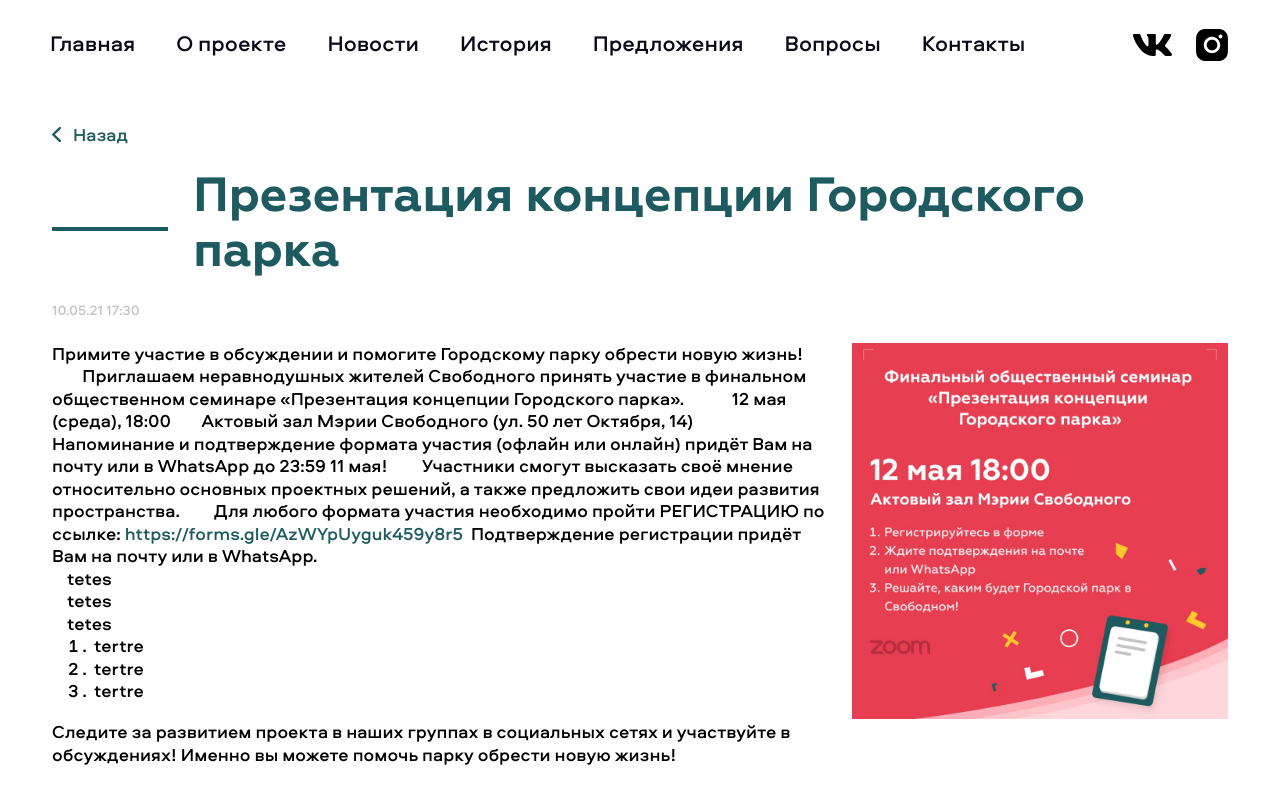
After one commit to acr0matic/freedom, a PHP site: page /single-news.php in a window 1280 px wide. The commit adds this page. Run offline with PHP 8.4, Linux system fonts and the light colour scheme; style sheets or scripts are compiled from the project's sources.

Commit message:
feat: страница "новости"

```diff
--- a/src/scripts/script.js
+++ b/src/scripts/script.js
@@ -8,7 +8,9 @@ const headerIcons = header.querySelectorAll('.social__icon');
 const isNews = document.querySelector('.news-page');
 
 if (isNews) {
-  header.classList.add('header-scroll')
+  if (window.matchMedia('(max-width: 991px)').matches)
+    header.classList.add('header-scroll');
+
   headerNavigation.classList.remove('nav--inverted');
   headerIcons.forEach((icon) => icon.classList.remove('link__icon--inverted'));
 }
--- a/src/scss/layout/_layout.scss
+++ b/src/scss/layout/_layout.scss
@@ -23,3 +23,4 @@
 @import "pages/main/history.scss";
 
 @import "pages/news.scss";
+@import "pages/news-item.scss";
--- /dev/null
+++ b/src/scss/layout/pages/_news-item.scss
@@ -0,0 +1,101 @@
+#news-item {
+  .section__title {
+    margin-bottom: 20px;
+
+    &--desktop {
+      @include breakpoint($breakpoint-tablet--large) {
+        display: none;
+      }
+    }
+
+    &--mobile {
+      display: none;
+      color: $text-black;
+      text-align: left;
+
+      line-height: 130%;
+
+      @include breakpoint($breakpoint-tablet--large) {
+        display: block;
+      }
+    }
+  }
+}
+
+.news-item {
+  position: relative;
+
+  &__back {
+    display: inline-block;
+    margin-bottom: 25px;
+
+    color: $palette-cyan;
+    font-size: $font-interface-1;
+  }
+
+  &__date {
+    display: block;
+    margin-bottom: 25px;
+
+    font-size: $font-text-4;
+    color: $palette-grey;
+
+    @include breakpoint($breakpoint-tablet--large) {
+      position: absolute;
+      top: 5px;
+      right: 0;
+    }
+  }
+
+  &__content {
+  }
+
+  &__wrapper {
+    p {
+      font-size: $font-text-1;
+
+      @include breakpoint($breakpoint-laptop--large) {
+        font-size: $font-text-2;
+      }
+    }
+
+    ul {
+      margin-left: 15px;
+    }
+
+    ol {
+      margin-left: 22px;
+    }
+
+    li {
+      font-size: $font-text-1;
+      line-height: 125%;
+
+      @include breakpoint($breakpoint-laptop--large) {
+        font-size: $font-text-2;
+      }
+    }
+
+    a {
+      color: $palette-cyan;
+      transition: 0.15s ease;
+
+      @media (hover: hover) {
+        &:hover {
+          color: $palette-yellow;
+        }
+      }
+    }
+  }
+
+  &__picture {
+    display: block;
+    width: 100%;
+  }
+
+  &__image {
+    width: 100%;
+    height: 100%;
+    object-fit: cover;
+  }
+}
--- /dev/null
+++ b/src/single-news.php
@@ -0,0 +1,79 @@
+<?php include_once('partials/header.php') ?>
+
+<main class="news-page">
+  <section id="news-item" class="section">
+    <div class="container">
+      <div class="news-item">
+        <a href="" class="news-item__back link">
+          <svg class="link__icon link__icon--cyan me-2 mb-1" width="9" height="15" viewBox="0 0 9 15" fill="none" xmlns="http://www.w3.org/2000/svg">
+            <path d="M0.37664 6.67278L6.99848 0.331965C7.10724 0.226776 7.23664 0.143286 7.37921 0.0863104C7.52177 0.0293344 7.67469 0 7.82914 0C7.98358 0 8.1365 0.0293344 8.27907 0.0863104C8.42163 0.143286 8.55103 0.226776 8.65979 0.331965C8.87769 0.542236 9 0.826676 9 1.12316C9 1.41965 8.87769 1.70409 8.65979 1.91436L2.86861 7.5257L8.65979 13.0809C8.87769 13.2912 9 13.5756 9 13.8721C9 14.1686 8.87769 14.453 8.65979 14.6633C8.55144 14.7694 8.42222 14.8537 8.27964 14.9115C8.13705 14.9693 7.98393 14.9994 7.82914 15C7.67435 14.9994 7.52122 14.9693 7.37863 14.9115C7.23605 14.8537 7.10683 14.7694 6.99848 14.6633L0.37664 8.32251C0.257887 8.21742 0.163112 8.08987 0.0982885 7.9479C0.0334654 7.80594 0 7.65263 0 7.49764C0 7.34266 0.0334654 7.18935 0.0982885 7.04738C0.163112 6.90542 0.257887 6.77787 0.37664 6.67278Z" fill="#1E5B60" />
+          </svg>
+          Назад
+        </a>
+
+        <h2 class="section__title section__title--desktop">Презентация концепции Городского парка</h2>
+
+        <div class="news-item__content">
+          <time class="news-item__date">10.05.21 17:30</time>
+
+          <div class="row flex-column-reverse flex-lg-row">
+            <div class="col-12 col-lg-8">
+              <h2 class="section__title section__title--mobile">Презентация концепции Городского парка</h2>
+
+              <div class="news-item__wrapper">
+                <p>
+                  Примите участие в обсуждении и помогите Городскому парку обрести новую жизнь!⁣⁣
+                  ⁣⁣⠀⁣⁣⠀
+                  Приглашаем неравнодушных жителей Свободного принять участие в финальном общественном семинаре «Презентация концепции Городского парка».⁣⁣⠀⁣⁣⠀
+                  ⁣⁣⁣⠀
+                  ⁣⁣12 мая (среда), 18:00⁣⁣⠀⁣⁣⠀
+                  Актовый зал Мэрии Свободного (ул. 50 лет Октября, 14)
+                  ⁣⁣⠀
+                  Напоминание и подтверждение формата участия (офлайн или онлайн) придёт Вам на почту или в WhatsApp до 23:59 11 мая!
+                  ⁣⁣⠀⁣⁣⠀
+                  Участники смогут высказать своё мнение относительно основных проектных решений, а также предложить свои идеи развития пространства.⁣⁣⠀⁣⁣⠀
+                  ⁣
+                  Для любого формата участия необходимо пройти РЕГИСТРАЦИЮ по ссылке: <a href="https://forms.gle/AzWYpUyguk459y8r5">https://forms.gle/AzWYpUyguk459y8r5</a>
+                  ⁣⁣
+                  Подтверждение регистрации придёт Вам на почту или в WhatsApp.
+                </p>
+
+                <ul>
+                  <li>tetes</li>
+                  <li>tetes</li>
+                  <li>tetes</li>
+                </ul>
+
+                <ol>
+                  <li>tertre</li>
+                  <li>tertre</li>
+                  <li>tertre</li>
+                </ol>
+                ⁣⁣⁣⁣⠀
+                <p>
+                  Следите за развитием проекта в наших группах в социальных сетях и участвуйте в обсуждениях! Именно вы можете помочь парку обрести новую жизнь!
+                </p>
+              </div>
+              <!-- /.news-item__wrapper -->
+            </div>
+            <!-- /.col-8 -->
+
+            <div class="col-12 col-lg-4 mb-3 mb-lg-0">
+              <div class="news-item__picture">
+                <img src="img/page/news-item/image.jpg" alt="" class="news-item__image">
+              </div>
+              <!-- /.news-item__picture -->
+            </div>
+            <!-- /.col-4 -->
+          </div>
+          <!-- /.row -->
+        </div>
+        <!-- /.news-item__content -->
+      </div>
+      <!-- /.news-item -->
+    </div>
+    <!-- /.container -->
+  </section>
+</main>
+
+<?php include_once('partials/footer.php') ?>
```
Also changed, not shown: src/img/page/news-item/image.jpg (added).
